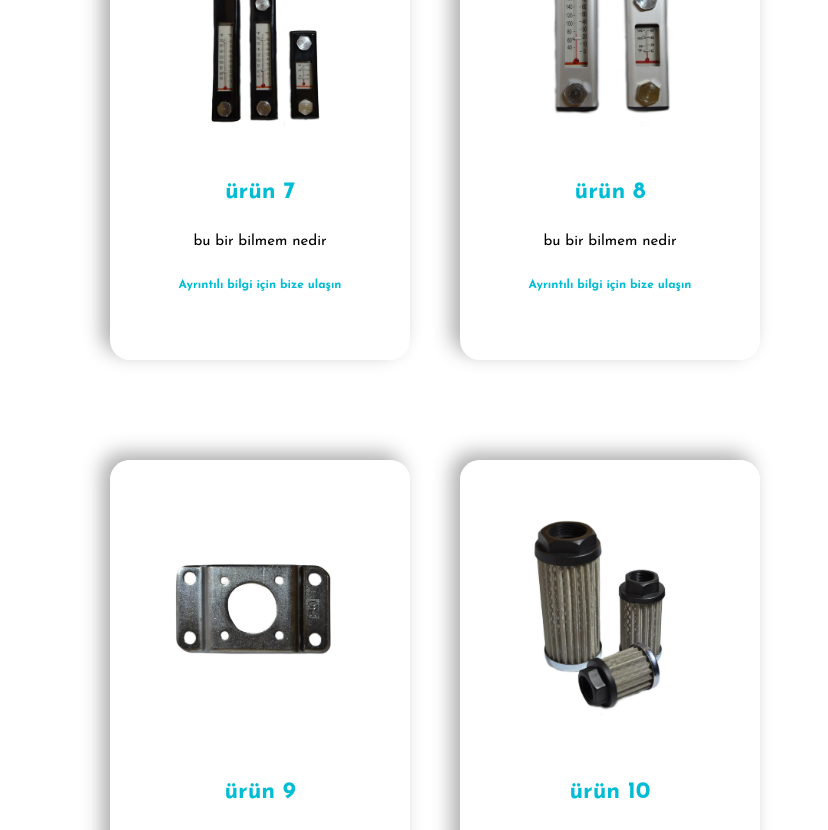
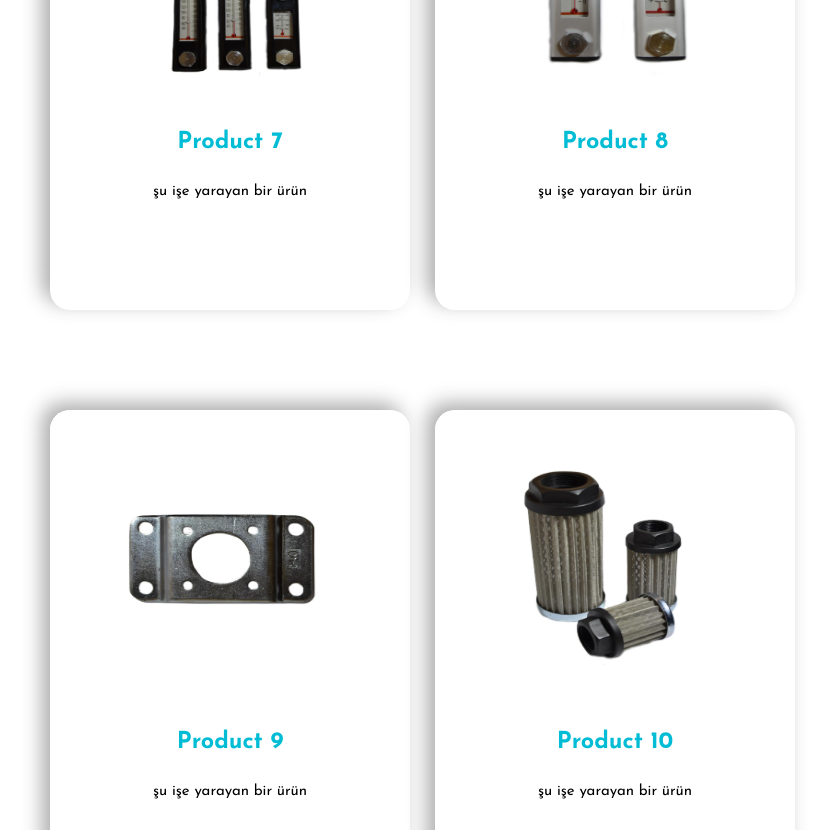
Before and after one commit to mahiruslu/sistem, a React (Create React App) app: page / in a window 1280 px wide. Shown: the part 3640-4470 px from the top of the page, without its empty margins (205-1033 px from the left). Built offline with nearby package versions, Linux system fonts and the light colour scheme.

Commit message:
product section completed.

```diff
--- a/src/Components/Products/ProductCard.jsx
+++ b/src/Components/Products/ProductCard.jsx
@@ -1,29 +1,35 @@
-import React from 'react'
+import React from "react";
 import "./Products.css";
 
-function ProductCard({ productImg,productName,productInfo,onClick }) {
-  const changeDivStyle = () => {
-    let getDiv = document.getElementById("heyyy").className
-    document.getElementById("heyyy").className = getDiv==="product-card" ? "product-card-active": "product-card";
-  }
+function ProductCard({
+  productImg,
+  productName,
+  productInfo,
+  description,
+  className,
+  onClick,
+}) {
   return (
-            <div class="product-card" id='heyyy' onClick={changeDivStyle}>
-            <div class="product-info">
+    <div className={className} name="product-card" onClick={onClick}>
+      <div className="product-info">
         <div className="product-image">
-                <img src={productImg} alt=""/>
+          <img src={productImg} alt="" />
         </div>
         <div className="product-title">
           <h3>{productName}</h3>
         </div>
+        <div className="product-short-description">
+          <p>{productInfo}</p>
+        </div>
         <div className="product-description">
-                <p>{productInfo}</p>
+          <p>{description}</p>
         </div>
         <div className="product-price">
           <p>Ayrıntılı bilgi için bize ulaşın</p>
         </div>
       </div>
     </div>
-    )
+  );
 }
 
-export default ProductCard
+export default ProductCard;
--- a/src/Components/Products/Products.css
+++ b/src/Components/Products/Products.css
@@ -4,7 +4,7 @@
   flex-direction: row;
   justify-content: space-between;
   align-items: center;
-  width: 80%;
+  width: 90%;
   margin: 0 auto;
   padding: 0 20px;
 }
@@ -20,27 +20,28 @@
 }
 
 .product-card {
+  display: flex;
   flex-direction: column;
   height: fit-content;
   min-height: 500px;
   max-width: 400px;
-  min-width: 300px;
+  min-width: 360px;
   border: 1px;
   border-radius: 20px;
-  margin: 100px 25px 0 25px;
+  margin: 50px 25px 50px 0;
   -webkit-box-shadow: -8px -7px 19px 0px rgba(50, 50, 50, 0.4);
   -moz-box-shadow: -8px -7px 19px 0px rgba(50, 50, 50, 0.4);
   box-shadow: -8px -7px 19px 0px rgba(50, 50, 50, 0.4);
-  transition: all 0.3s ease-in-out;
+  transition: all 0.3s ease;
 }
-.product-card-active {
+.active {
+  display: flex;
   flex-direction: column;
+  justify-content: space-around;
   height: fit-content;
-  min-height: 500px;
-  width: 50%;
-  border: 1px;
+  border: 0;
   border-radius: 20px;
-  margin: 100px 25px 0 25px;
+  margin: 50px 25px 50px 0;
   transition: all 0.3s ease-in-out;
   box-shadow: 0.5rem 0.5rem #00bcd4, -0.5rem -0.5rem #ccc;
   -webkit-box-shadow: 0.5rem 0.5rem #00bcd4, -0.5rem -0.5rem #ccc;
@@ -52,10 +53,22 @@
   justify-content: center;
   align-items: center;
   height: fit-content;
+  transition: all 0.3s ease;
+}
+.active .product-info {
+  display: flex;
+  flex-direction: column;
+  justify-content: space-evenly;
+  align-items: center;
+  height: fit-content;
 }
 .product-image {
   width: 100%;
   height: 300px;
+}
+.active .product-image {
+  height: 0;
+  width: 0;
 }
 .product-image img {
   width: 100%;
@@ -73,12 +86,28 @@
   color: #00bcd4;
   padding: 10px;
 }
-.product-description {
+.product-short-description {
   font-size: 15px;
   margin-top: 10px;
   padding: 10px;
 }
+.active .product-short-description {
+  display: none;
+}
+.product-description {
+  display: none;
+  font-size: 15px;
+  margin-top: 10px;
+  padding: 10px;
+}
+.active .product-description {
+  display: block;
+}
 .product-price {
+  display: none;
+}
+.active .product-price {
+  display: block;
   font-size: 12px;
   font-weight: bold;
   margin-top: 10px;
--- a/src/Components/Products/Products.jsx
+++ b/src/Components/Products/Products.jsx
@@ -2,27 +2,127 @@ import React from "react";
 import "./Products.css";
 import ProductCard from "./ProductCard";
 
-
 function Services() {
+  const products = [
+    {
+      id: 1,
+      name: "Product 1",
+      url: "1",
+      shortDesc: "şu işe yarayan bir ürün",
+      description:
+        "Lorem Ipsum, dizgi ve baskı endüstrisinde kullanılan mıgır metinlerdir. Lorem Ipsum, adı bilinmeyen bir matbaacının bir hurufat numune kitabı oluşturmak üzere bir yazı galerisini alarak karıştırdığı 1500'lerden beri endüstri standardı sahte metinler olarak kullanılmıştır. Beşyüz yıl boyunca varlığını sürdürmekle kalmamış, aynı zamanda pek değişmeden elektronik dizgiye de sıçramıştır. 1960'larda Lorem Ipsum pasajları da içeren Letraset yapraklarının yayınlanması ile ve yakın zamanda Aldus PageMaker gibi Lorem Ipsum sürümleri içeren masaüstü yayıncılık yazılımları ile popüler olmuştur",
+    },
+    {
+      id: 2,
+      name: "Product 2",
+      url: "2",
+      shortDesc: "şu işe yarayan bir ürün",
+      description:
+        "Lorem Ipsum, dizgi ve baskı endüstrisinde kullanılan mıgır metinlerdir. Lorem Ipsum, adı bilinmeyen bir matbaacının bir hurufat numune kitabı oluşturmak üzere bir yazı galerisini alarak karıştırdığı 1500'lerden beri endüstri standardı sahte metinler olarak kullanılmıştır. Beşyüz yıl boyunca varlığını sürdürmekle kalmamış, aynı zamanda pek değişmeden elektronik dizgiye de sıçramıştır. 1960'larda Lorem Ipsum pasajları da içeren Letraset yapraklarının yayınlanması ile ve yakın zamanda Aldus PageMaker gibi Lorem Ipsum sürümleri içeren masaüstü yayıncılık yazılımları ile popüler olmuştur",
+    },
+    {
+      id: 3,
+      name: "Product 3",
+      url: "3",
+      shortDesc: "şu işe yarayan bir ürün",
+      description:
+        "Lorem Ipsum, dizgi ve baskı endüstrisinde kullanılan mıgır metinlerdir. Lorem Ipsum, adı bilinmeyen bir matbaacının bir hurufat numune kitabı oluşturmak üzere bir yazı galerisini alarak karıştırdığı 1500'lerden beri endüstri standardı sahte metinler olarak kullanılmıştır. Beşyüz yıl boyunca varlığını sürdürmekle kalmamış, aynı zamanda pek değişmeden elektronik dizgiye de sıçramıştır. 1960'larda Lorem Ipsum pasajları da içeren Letraset yapraklarının yayınlanması ile ve yakın zamanda Aldus PageMaker gibi Lorem Ipsum sürümleri içeren masaüstü yayıncılık yazılımları ile popüler olmuştur",
+    },
+    {
+      id: 4,
+      name: "Product 4",
+      url: "4",
+      shortDesc: "şu işe yarayan bir ürün",
+      description:
+        "Lorem Ipsum, dizgi ve baskı endüstrisinde kullanılan mıgır metinlerdir. Lorem Ipsum, adı bilinmeyen bir matbaacının bir hurufat numune kitabı oluşturmak üzere bir yazı galerisini alarak karıştırdığı 1500'lerden beri endüstri standardı sahte metinler olarak kullanılmıştır. Beşyüz yıl boyunca varlığını sürdürmekle kalmamış, aynı zamanda pek değişmeden elektronik dizgiye de sıçramıştır. 1960'larda Lorem Ipsum pasajları da içeren Letraset yapraklarının yayınlanması ile ve yakın zamanda Aldus PageMaker gibi Lorem Ipsum sürümleri içeren masaüstü yayıncılık yazılımları ile popüler olmuştur",
+    },
+    {
+      id: 5,
+      name: "Product 5",
+      url: "5",
+      shortDesc: "şu işe yarayan bir ürün",
+      description:
+        "Lorem Ipsum, dizgi ve baskı endüstrisinde kullanılan mıgır metinlerdir. Lorem Ipsum, adı bilinmeyen bir matbaacının bir hurufat numune kitabı oluşturmak üzere bir yazı galerisini alarak karıştırdığı 1500'lerden beri endüstri standardı sahte metinler olarak kullanılmıştır. Beşyüz yıl boyunca varlığını sürdürmekle kalmamış, aynı zamanda pek değişmeden elektronik dizgiye de sıçramıştır. 1960'larda Lorem Ipsum pasajları da içeren Letraset yapraklarının yayınlanması ile ve yakın zamanda Aldus PageMaker gibi Lorem Ipsum sürümleri içeren masaüstü yayıncılık yazılımları ile popüler olmuştur",
+    },
+    {
+      id: 6,
+      name: "Product 6",
+      url: "6",
+      shortDesc: "şu işe yarayan bir ürün",
+      description:
+        "Lorem Ipsum, dizgi ve baskı endüstrisinde kullanılan mıgır metinlerdir. Lorem Ipsum, adı bilinmeyen bir matbaacının bir hurufat numune kitabı oluşturmak üzere bir yazı galerisini alarak karıştırdığı 1500'lerden beri endüstri standardı sahte metinler olarak kullanılmıştır. Beşyüz yıl boyunca varlığını sürdürmekle kalmamış, aynı zamanda pek değişmeden elektronik dizgiye de sıçramıştır. 1960'larda Lorem Ipsum pasajları da içeren Letraset yapraklarının yayınlanması ile ve yakın zamanda Aldus PageMaker gibi Lorem Ipsum sürümleri içeren masaüstü yayıncılık yazılımları ile popüler olmuştur",
+    },
+    {
+      id: 7,
+      name: "Product 7",
+      url: "7",
+      shortDesc: "şu işe yarayan bir ürün",
+      description:
+        "Lorem Ipsum, dizgi ve baskı endüstrisinde kullanılan mıgır metinlerdir. Lorem Ipsum, adı bilinmeyen bir matbaacının bir hurufat numune kitabı oluşturmak üzere bir yazı galerisini alarak karıştırdığı 1500'lerden beri endüstri standardı sahte metinler olarak kullanılmıştır. Beşyüz yıl boyunca varlığını sürdürmekle kalmamış, aynı zamanda pek değişmeden elektronik dizgiye de sıçramıştır. 1960'larda Lorem Ipsum pasajları da içeren Letraset yapraklarının yayınlanması ile ve yakın zamanda Aldus PageMaker gibi Lorem Ipsum sürümleri içeren masaüstü yayıncılık yazılımları ile popüler olmuştur",
+    },
+    {
+      id: 8,
+      name: "Product 8",
+      url: "8",
+      shortDesc: "şu işe yarayan bir ürün",
+      description:
+        "Lorem Ipsum, dizgi ve baskı endüstrisinde kullanılan mıgır metinlerdir. Lorem Ipsum, adı bilinmeyen bir matbaacının bir hurufat numune kitabı oluşturmak üzere bir yazı galerisini alarak karıştırdığı 1500'lerden beri endüstri standardı sahte metinler olarak kullanılmıştır. Beşyüz yıl boyunca varlığını sürdürmekle kalmamış, aynı zamanda pek değişmeden elektronik dizgiye de sıçramıştır. 1960'larda Lorem Ipsum pasajları da içeren Letraset yapraklarının yayınlanması ile ve yakın zamanda Aldus PageMaker gibi Lorem Ipsum sürümleri içeren masaüstü yayıncılık yazılımları ile popüler olmuştur",
+    },
+    {
+      id: 9,
+      name: "Product 9",
+      url: "9",
+      shortDesc: "şu işe yarayan bir ürün",
+      description:
+        "Lorem Ipsum, dizgi ve baskı endüstrisinde kullanılan mıgır metinlerdir. Lorem Ipsum, adı bilinmeyen bir matbaacının bir hurufat numune kitabı oluşturmak üzere bir yazı galerisini alarak karıştırdığı 1500'lerden beri endüstri standardı sahte metinler olarak kullanılmıştır. Beşyüz yıl boyunca varlığını sürdürmekle kalmamış, aynı zamanda pek değişmeden elektronik dizgiye de sıçramıştır. 1960'larda Lorem Ipsum pasajları da içeren Letraset yapraklarının yayınlanması ile ve yakın zamanda Aldus PageMaker gibi Lorem Ipsum sürümleri içeren masaüstü yayıncılık yazılımları ile popüler olmuştur",
+    },
+    {
+      id: 10,
+      name: "Product 10",
+      url: "10",
+      shortDesc: "şu işe yarayan bir ürün",
+      description:
+        "Lorem Ipsum, dizgi ve baskı endüstrisinde kullanılan mıgır metinlerdir. Lorem Ipsum, adı bilinmeyen bir matbaacının bir hurufat numune kitabı oluşturmak üzere bir yazı galerisini alarak karıştırdığı 1500'lerden beri endüstri standardı sahte metinler olarak kullanılmıştır. Beşyüz yıl boyunca varlığını sürdürmekle kalmamış, aynı zamanda pek değişmeden elektronik dizgiye de sıçramıştır. 1960'larda Lorem Ipsum pasajları da içeren Letraset yapraklarının yayınlanması ile ve yakın zamanda Aldus PageMaker gibi Lorem Ipsum sürümleri içeren masaüstü yayıncılık yazılımları ile popüler olmuştur",
+    },
+    {
+      id: 11,
+      name: "Product 11",
+      url: "11",
+      shortDesc: "şu işe yarayan bir ürün",
+      description:
+        "Lorem Ipsum, dizgi ve baskı endüstrisinde kullanılan mıgır metinlerdir. Lorem Ipsum, adı bilinmeyen bir matbaacının bir hurufat numune kitabı oluşturmak üzere bir yazı galerisini alarak karıştırdığı 1500'lerden beri endüstri standardı sahte metinler olarak kullanılmıştır. Beşyüz yıl boyunca varlığını sürdürmekle kalmamış, aynı zamanda pek değişmeden elektronik dizgiye de sıçramıştır. 1960'larda Lorem Ipsum pasajları da içeren Letraset yapraklarının yayınlanması ile ve yakın zamanda Aldus PageMaker gibi Lorem Ipsum sürümleri içeren masaüstü yayıncılık yazılımları ile popüler olmuştur",
+    },
+    {
+      id: 12,
+      name: "Product 12",
+      url: "12",
+      shortDesc: "şu işe yarayan bir ürün",
+      description:
+        "Lorem Ipsum, dizgi ve baskı endüstrisinde kullanılan mıgır metinlerdir. Lorem Ipsum, adı bilinmeyen bir matbaacının bir hurufat numune kitabı oluşturmak üzere bir yazı galerisini alarak karıştırdığı 1500'lerden beri endüstri standardı sahte metinler olarak kullanılmıştır. Beşyüz yıl boyunca varlığını sürdürmekle kalmamış, aynı zamanda pek değişmeden elektronik dizgiye de sıçramıştır. 1960'larda Lorem Ipsum pasajları da içeren Letraset yapraklarının yayınlanması ile ve yakın zamanda Aldus PageMaker gibi Lorem Ipsum sürümleri içeren masaüstü yayıncılık yazılımları ile popüler olmuştur",
+    },
+  ];
+  const changeDivStyle = (id) => {
+    let getDiv = document.getElementsByName("product-card")[id - 1].className;
+    // console.log(getDiv + id);
+    document.getElementsByName("product-card")[id - 1].className =
+      getDiv === "product-card" ? "product-card active" : "product-card";
+  };
   return (
-
-      <div className="products-container">
-        <div className="product-cards">
-          <ProductCard productImg={require("../../Images/Products/1.jpg")} productName="ürün 1" productInfo="bu bir bilmem nedir"/>
-          <ProductCard productImg={require("../../Images/Products/2.jpg")} productName="ürün 2" productInfo="bu bir bilmem nedir"/>
-          <ProductCard productImg={require("../../Images/Products/3.jpg")} productName="ürün 3" productInfo="bu bir bilmem nedir"/>
-          <ProductCard productImg={require("../../Images/Products/4.jpg")} productName="ürün 4" productInfo="bu bir bilmem nedir"/>
-          <ProductCard productImg={require("../../Images/Products/5.jpg")} productName="ürün 5" productInfo="bu bir bilmem nedir"/>
-          <ProductCard productImg={require("../../Images/Products/6.jpg")} productName="ürün 6" productInfo="bu bir bilmem nedir"/>
-          <ProductCard productImg={require("../../Images/Products/7.jpg")} productName="ürün 7" productInfo="bu bir bilmem nedir"/>
-          <ProductCard productImg={require("../../Images/Products/8.jpg")} productName="ürün 8" productInfo="bu bir bilmem nedir"/>
-          <ProductCard productImg={require("../../Images/Products/9.jpg")} productName="ürün 9" productInfo="bu bir bilmem nedir"/>
-          <ProductCard productImg={require("../../Images/Products/10.jpg")} productName="ürün 10" productInfo="bu bir bilmem nedir"/>
-          <ProductCard productImg={require("../../Images/Products/11.jpg")} productName="ürün 11" productInfo="bu bir bilmem nedir"/>
-          <ProductCard productImg={require("../../Images/Products/12.jpg")} productName="ürün 12" productInfo="bu bir bilmem nedir"/>
-        </div>
+    <div className="products-container">
+      <div className="product-cards">
+        {products.map((product) => (
+          <ProductCard
+            key={product.id}
+            productImg={require(`../../Images/Products/${product.url}.jpg`)}
+            productName={product.name}
+            productInfo={product.shortDesc}
+            description={product.description}
+            className="product-card"
+            onClick={() => changeDivStyle(product.id)}
+          />
+        ))}
       </div>
-
+    </div>
   );
 }
 
```
Lines whose indentation alone changed are shown as unchanged.
